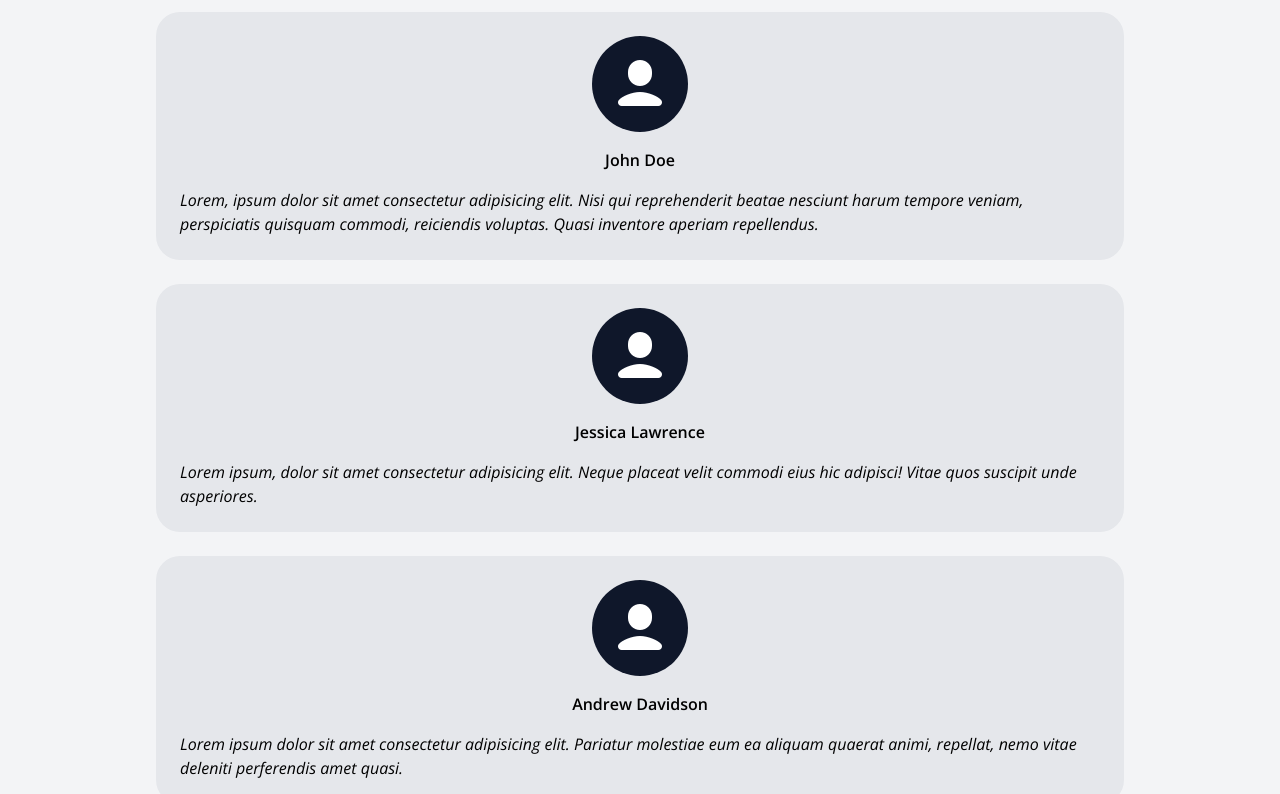
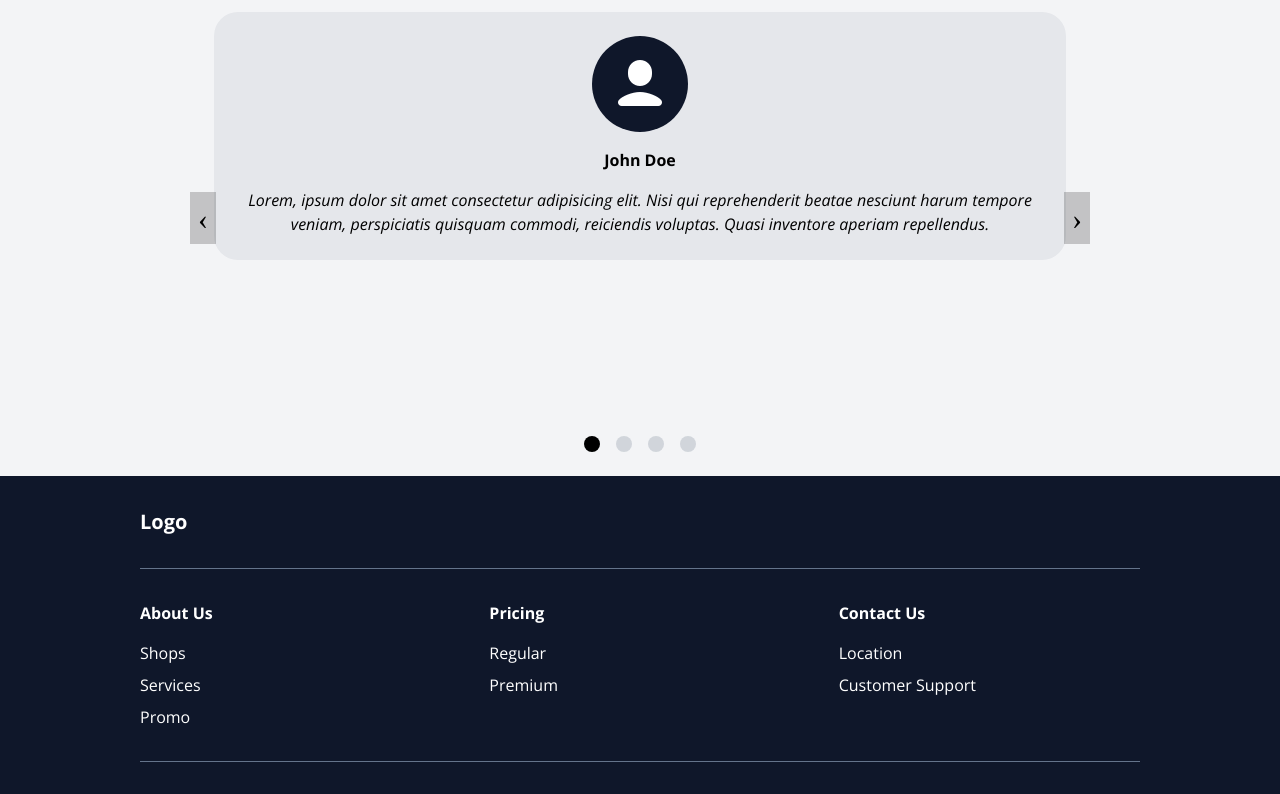
Before and after one commit to rijalislamir/portfolio-laundry, a Vue app: page / in a window 1280 px wide. Shown: the part 860-1654 px from the top of the page. Built offline with nearby package versions, Linux system fonts and the light colour scheme; grey boxes are pictures that could not be loaded.

Commit message:
add testimony without transition

```diff
--- /dev/null
+++ b/src/components/Carousel.vue
@@ -0,0 +1,74 @@
+<template>
+  <div class="flex justify-center">
+    <div class="relative w-[900px] h-[400px] overflow-hidden">
+      <CarouselItem
+        v-for="(slide, index) in slides"
+        :slide="slide"
+        :current-slide="currentSlide"
+        :key="`item-${index}`"
+        :index="index"
+        :direction="direction"
+        @mouseenter="stopSlideTimer"
+        @mouseout="startSlideTimer"
+      />
+      <CarouselControls @prev="prev" @next="next" />
+    </div>
+  </div>
+</template>
+
+<script setup lang="ts">
+import { ref, onMounted, onUnmounted } from "vue";
+import CarouselItem from "./CarouselItem.vue";
+import CarouselControls from "./CarouselControls.vue";
+
+const props = defineProps<{
+  slides: Array<string>;
+}>();
+
+const currentSlide = ref(0);
+const slideInterval: any = ref(null);
+const direction = ref("right");
+
+const setCurrentSlide = (index: number) => {
+  currentSlide.value = index;
+};
+
+const prev = () => {
+  const index =
+    currentSlide.value > 0 ? currentSlide.value - 1 : props.slides.length - 1;
+  setCurrentSlide(index);
+  direction.value = "left";
+  startSlideTimer();
+};
+
+const _next = () => {
+  const index =
+    currentSlide.value < props.slides.length - 1 ? currentSlide.value + 1 : 0;
+  setCurrentSlide(index);
+  direction.value = "right";
+};
+
+const next = () => {
+  _next();
+  startSlideTimer();
+};
+
+const startSlideTimer = () => {
+  stopSlideTimer();
+  slideInterval.value = setInterval(() => {
+    _next();
+  }, 5000);
+};
+
+const stopSlideTimer = () => {
+  clearInterval(slideInterval.value);
+};
+
+onMounted(() => {
+  startSlideTimer();
+});
+
+onUnmounted(() => {
+  stopSlideTimer();
+});
+</script>
--- /dev/null
+++ b/src/components/CarouselControls.vue
@@ -0,0 +1,18 @@
+<template>
+  <button
+    class="bg-black/50 border-0 inline-block absolute h-[50px] w-[70px] top-[calc(50%_-_25px)] text-gray-100 cursor-pointer left-0"
+    @click="emits('prev')"
+  >
+    Prev
+  </button>
+  <button
+    class="bg-black/50 border-0 inline-block absolute h-[50px] w-[70px] top-[calc(50%_-_25px)] text-gray-100 cursor-pointer right-0"
+    @click="emits('next')"
+  >
+    Next
+  </button>
+</template>
+
+<script setup lang="ts">
+const emits = defineEmits(["prev", "next"]);
+</script>
--- /dev/null
+++ b/src/components/CarouselItem.vue
@@ -0,0 +1,48 @@
+<template>
+  <Transition :name="`${direction}-slide`">
+    <div
+      class="absolute inset-0"
+      v-show="currentSlide === index"
+      @mouseenter="emits('mouseenter')"
+      @mouseout="emits('mouseout')"
+    >
+      <img :src="slide" />
+    </div>
+  </Transition>
+</template>
+
+<style scoped>
+.left-slide-enter-active,
+.left-slide-leave-active,
+.right-slide-enter-active,
+.right-slide-leave-active {
+  transition: all 1s ease-in-out;
+}
+
+.left-slide-enter-from {
+  transform: translateX(-100%);
+}
+
+.left-slide-leave-to {
+  transform: translateX(100%);
+}
+
+.right-slide-enter-from {
+  transform: translateX(100%);
+}
+
+.right-slide-leave-to {
+  transform: translateX(-100%);
+}
+</style>
+
+<script setup lang="ts">
+defineProps<{
+  slide: string;
+  index: number;
+  currentSlide: number;
+  direction: string;
+}>();
+
+const emits = defineEmits(["mouseenter", "mouseout"]);
+</script>
--- a/src/components/Testimony.vue
+++ b/src/components/Testimony.vue
@@ -1,54 +1,92 @@
 <template>
-  <section class="min-h-screen bg-gray-100 p-4">
+  <section class="bg-gray-100 pt-4">
     <h1 class="text-center text-4xl font-bold">Testimony</h1>
 
-    <div class="flex flex-col gap-6 p-4 max-w-[1000px] m-auto">
-      <div class="p-6 bg-gray-200 rounded-3xl text-center">
+    <div class="flex justify-center pt-4">
+      <div class="relative w-[900px] h-[400px] overflow-hidden">
+        <div
+          v-for="(person, index) in data"
+          v-show="currentSlide === index"
+          class="p-6 bg-gray-200 rounded-3xl text-center absolute left-0 top-0 right-0 mx-6"
+        >
           <div
             class="bg-slate-900 w-24 h-24 rounded-full m-auto flex items-center justify-center"
           >
             <img :src="userIcon" alt="user-photo" />
           </div>
-        <span class="inline-block font-semibold p-4">John Doe</span>
-        <p class="italic text-left">
-          Lorem, ipsum dolor sit amet consectetur adipisicing elit. Nisi qui
-          reprehenderit beatae nesciunt harum tempore veniam, perspiciatis
-          quisquam commodi, reiciendis voluptas. Quasi inventore aperiam
-          repellendus.
+
+          <span class="inline-block font-bold p-4">{{ person.name }}</span>
+
+          <p class="italic">
+            {{ person.text }}
           </p>
         </div>
 
-      <div class="p-6 bg-gray-200 rounded-3xl text-center">
-        <div
-          class="bg-slate-900 w-24 h-24 rounded-full m-auto flex items-center justify-center"
+        <div>
+          <button
+            class="absolute bg-black/20 p-2 top-[calc(50%_-_20px)] left-0 text-3xl"
+            @click="prevSlide"
           >
-          <img :src="userIcon" alt="user-photo" />
+            &#8249;
+          </button>
+          <button
+            class="absolute bg-black/20 p-2 top-[calc(50%_-_20px)] right-0 text-3xl"
+            @click="nextSlide"
+          >
+            &#8250;
+          </button>
         </div>
-        <span class="inline-block font-semibold p-4">Jessica Lawrence</span>
-        <p class="italic text-left">
-          Lorem ipsum, dolor sit amet consectetur adipisicing elit. Neque
-          placeat velit commodi eius hic adipisci! Vitae quos suscipit unde
-          asperiores.
-        </p>
+      </div>
     </div>
 
-      <div class="p-6 bg-gray-200 rounded-3xl text-center">
-        <div
-          class="bg-slate-900 w-24 h-24 rounded-full m-auto flex items-center justify-center"
-        >
-          <img :src="userIcon" alt="user-photo" />
-        </div>
-        <span class="inline-block font-semibold p-4">Andrew Davidson</span>
-        <p class="italic text-left">
-          Lorem ipsum dolor sit amet consectetur adipisicing elit. Pariatur
-          molestiae eum ea aliquam quaerat animi, repellat, nemo vitae deleniti
-          perferendis amet quasi.
-        </p>
-      </div>
+    <div class="flex justify-center gap-4 py-6">
+      <button
+        v-for="(_, index) in data"
+        :class="
+          'rounded-full w-4 h-4 ' +
+          (currentSlide === index ? 'bg-black' : 'bg-gray-300')
+        "
+        @click="goToSlide(index)"
+      ></button>
     </div>
   </section>
 </template>
 
 <script setup lang="ts">
+import { ref } from "vue";
 import userIcon from "../assets/img/icons/icons8-user-60.png";
+
+const currentSlide = ref(0);
+const data = [
+  {
+    name: "John Doe",
+    text: "Lorem, ipsum dolor sit amet consectetur adipisicing elit. Nisi qui reprehenderit beatae nesciunt harum tempore veniam, perspiciatis quisquam commodi, reiciendis voluptas. Quasi inventore aperiam repellendus.",
+  },
+  {
+    name: "Jessica Lawrence",
+    text: "Lorem ipsum, dolor sit amet consectetur adipisicing elit. Neque placeat velit commodi eius hic adipisci! Vitae quos suscipit unde asperiores.",
+  },
+  {
+    name: "Andrew Davidson",
+    text: "Lorem ipsum dolor sit amet consectetur adipisicing elit. Pariatur molestiae eum ea aliquam quaerat animi, repellat, nemo vitae deleniti perferendis amet quasi.",
+  },
+  {
+    name: "Selena Gomez",
+    text: "Lorem ipsum, dolor sit amet consectetur adipisicing elit. Neque placeat velit commodi eius hic adipisci! Vitae quos suscipit unde asperiores.",
+  },
+];
+
+const nextSlide = () => {
+  currentSlide.value =
+    currentSlide.value === data.length - 1 ? 0 : currentSlide.value + 1;
+};
+
+const prevSlide = () => {
+  currentSlide.value =
+    currentSlide.value === 0 ? data.length - 1 : currentSlide.value - 1;
+};
+
+const goToSlide = (index: number) => {
+  currentSlide.value = index;
+};
 </script>
```
Lines whose indentation alone changed are shown as unchanged.
